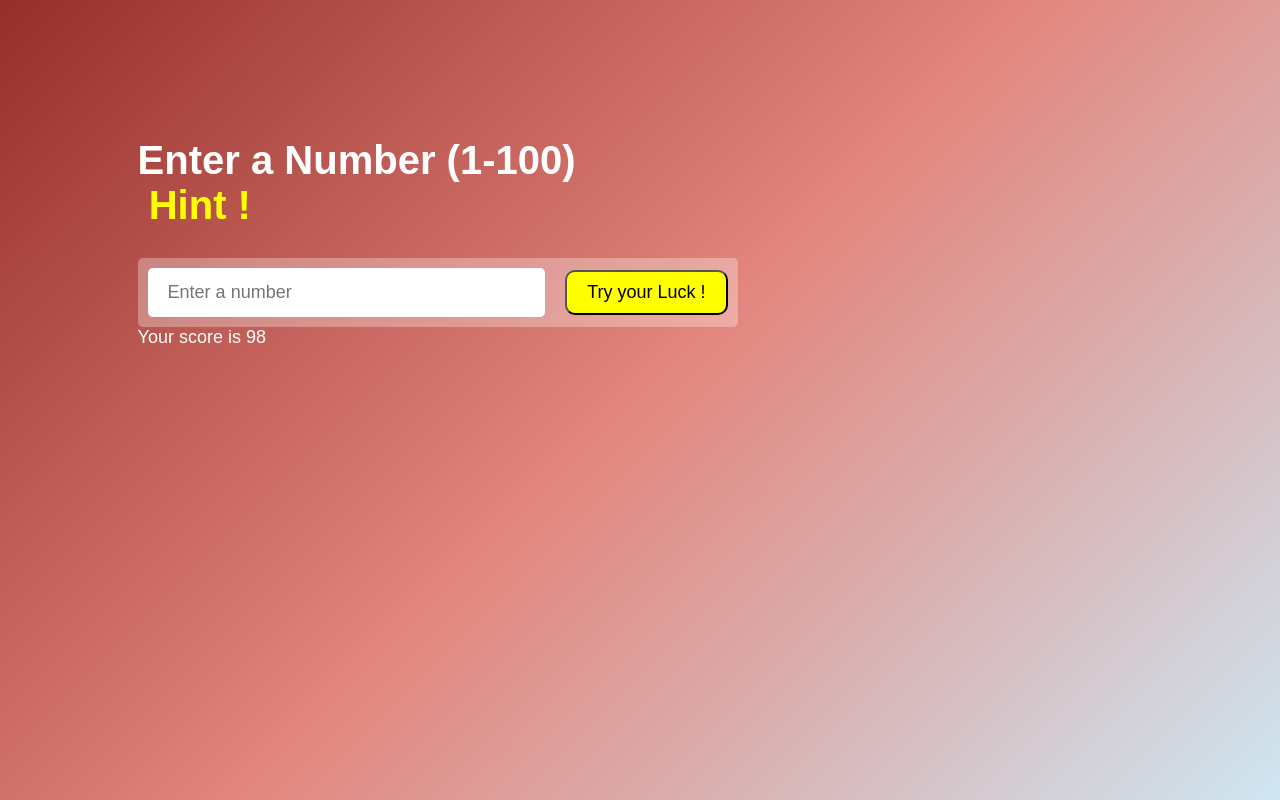
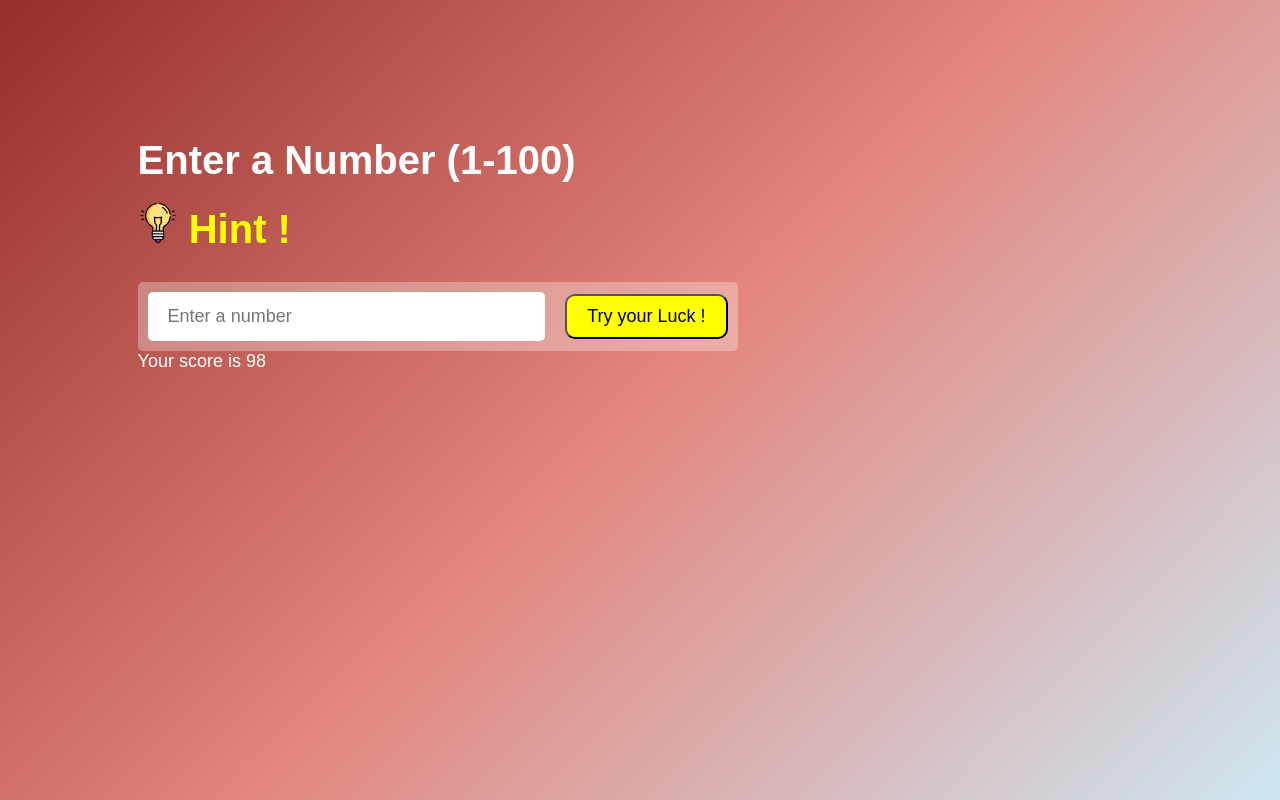
Before and after one commit to Deepaksaini73/Number-game, a plain HTML site: page index.html in a window 1280 px wide. Drawn offline with nearby package versions, Linux system fonts and the light colour scheme; a web font is replaced by a local one.

Commit message:
Update index.html

```diff
--- a/index.html
+++ b/index.html
@@ -14,7 +14,7 @@
     <div class="content">
 
         <div class="calculator">
-            <h1 class="toptext">Enter a Number (1-100) <br> <span> <img src="img/light-bulb.png" alt=""> Hint ! </span></h1>
+            <h1 class="toptext">Enter a Number (1-100) <br> <span> <img src="light-bulb.png" alt=""> Hint ! </span></h1>
 
             <div class="input">
                 <input type="number" id="number" placeholder="Enter a number">
```
